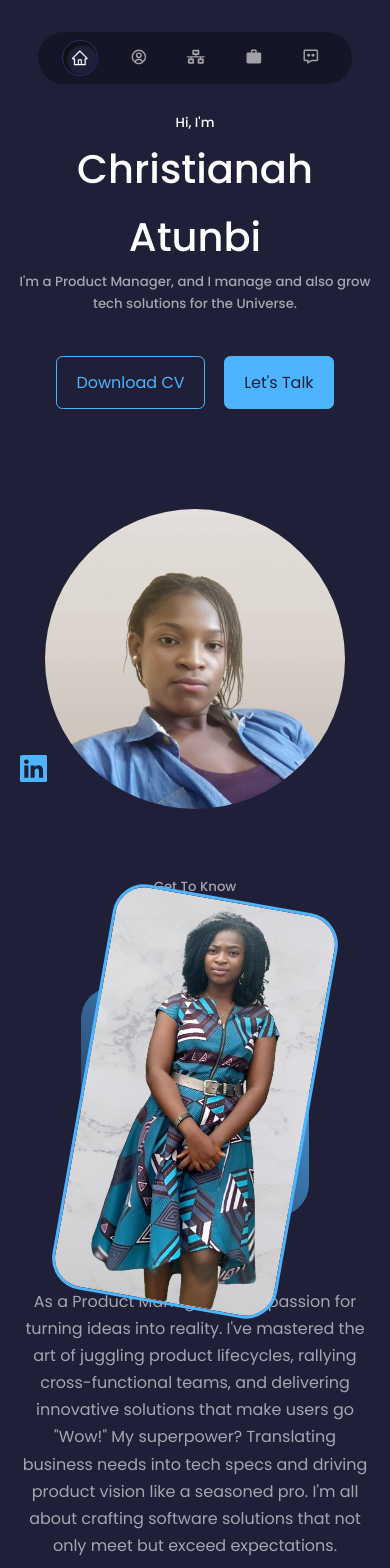
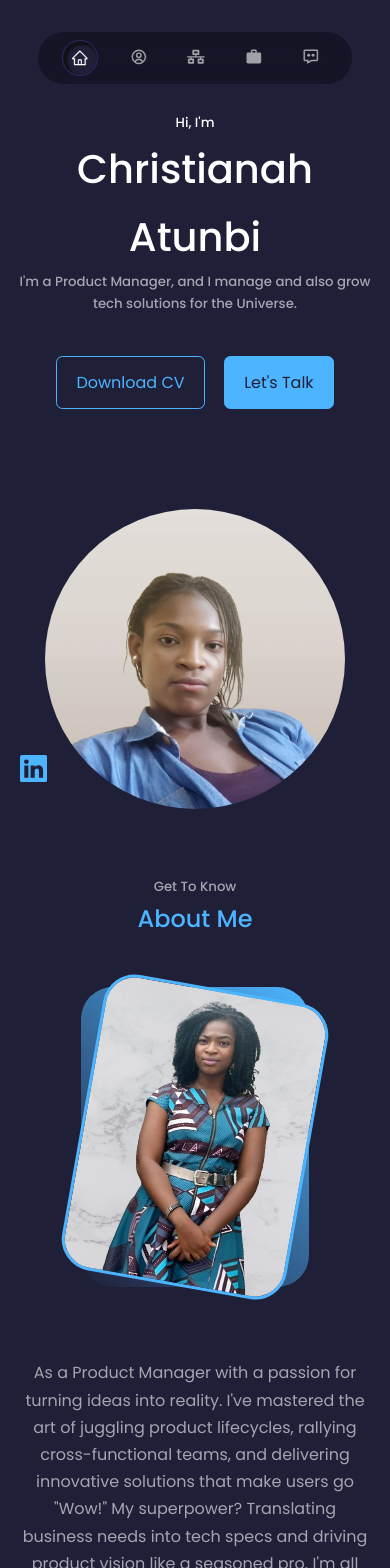
Before and after one commit to udonte/crystalportf, a React (Create React App) app: page / in a window 390 px wide. Shown: the top 1568 px of the page. Built offline with nearby package versions, Linux system fonts and the light colour scheme.

Commit message:
fixed picture issues

```diff
--- a/src/component/about/about.css
+++ b/src/component/about/about.css
@@ -100,4 +100,7 @@
   .about__content p {
     margin: 1.5rem 0;
   }
+  .about__me-image {
+    height: 300px;
+  }
 }
```
